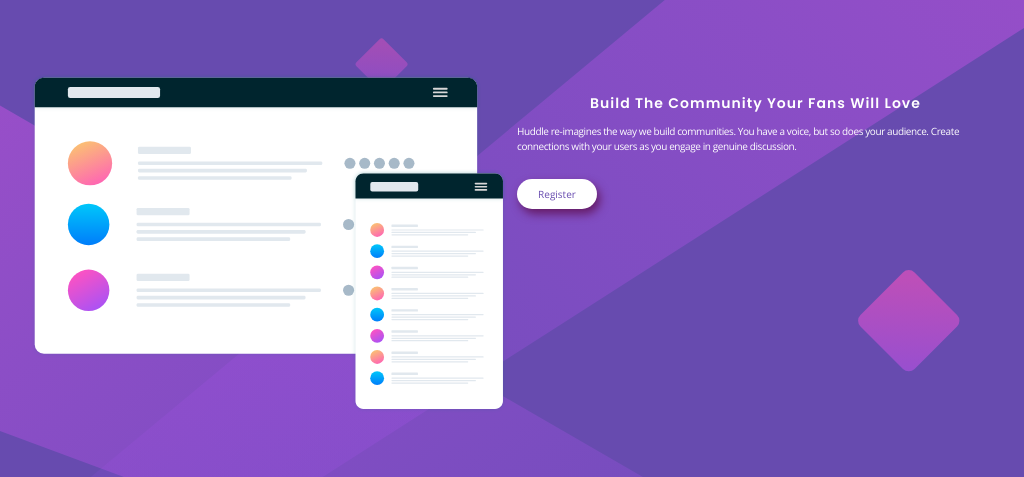
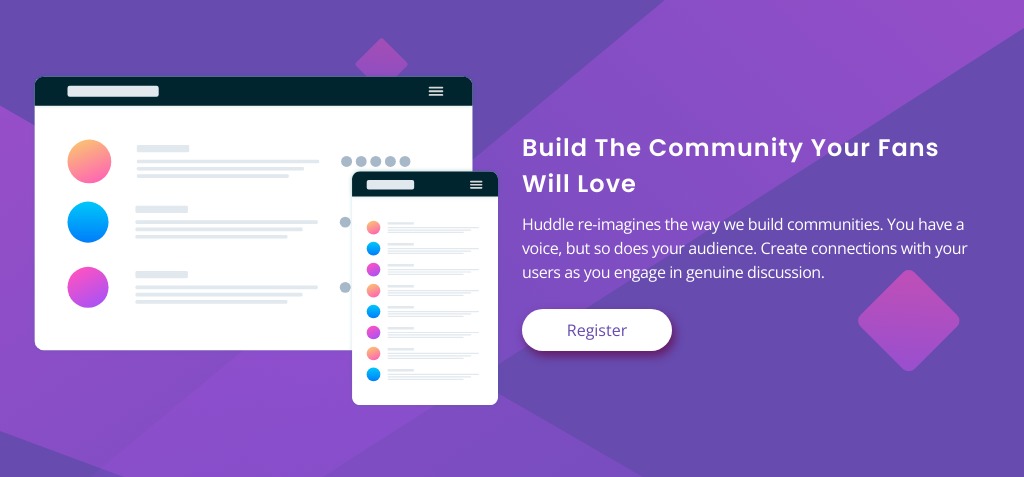
Before and after one commit to michel-moreira/huddle-landing-page, a plain HTML site: page index.html in a window 1024 px wide. Shown: the part 173-650 px from the top of the page. Drawn offline with nearby package versions, Linux system fonts and the light colour scheme.

Commit message:
minor changes

```diff
--- a/src/styles/responsive.css
+++ b/src/styles/responsive.css
@@ -68,8 +68,8 @@
   }
 
   .product-presentation .info .btn-register {
-    font-size: 1rem;
-    width: 200px;
+    font-size: 1.4rem;
+    width: 20rem;
   }
 
   /* =========================== */
@@ -99,7 +99,7 @@
 
 @media (min-width: 769px) and (max-width: 1024px) {
   body {
-    background: url(../images/bg-mobile.svg) top center no-repeat var(--violet);
+    background: url(../images/bg-mobile.svg) center top no-repeat var(--violet);
     background-size: cover;
     padding: 0 3rem;
   }
@@ -133,7 +133,8 @@
   .product-presentation {
     display: grid;
     grid-template-columns: repeat(2, 1fr);
-    gap: 1rem;
+    place-items: center;
+    gap: 2rem;
   }
 
   .product-presentation .image-card {
@@ -142,31 +143,28 @@
   }
 
   .product-presentation .info {
-    display: flex;
-    align-items: center;
-    flex-direction: column;
     width: 100%;
-    margin: 2rem 0 0;
+    margin: 0;
     padding: 0;
   }
 
   .product-presentation .info .heading {
-    font: 600 1.4rem/1.5 var(--heading);
+    font: 600 2.4rem/1.5 var(--heading);
     margin: 0 0 1rem;
     letter-spacing: 1px;
   }
 
   .product-presentation .info p {
-    font: 400 1rem/1.5 var(--body);
+    font: 400 1.6rem/1.5 var(--body);
     margin: 0 0 2.5rem;
     padding: 0;
   }
 
   .product-presentation .info .btn-register {
-    font-size: 1rem;
+    font-size: 1.6rem;
     align-self: flex-start;
-    padding: .8rem;
-    width: 8rem;
+    padding: 1rem;
+    width: 15rem;
     display: flex;
     align-items: center;
     justify-content: center;
@@ -191,6 +189,6 @@
   }
 
   .c-footer .social-media a i {
-    font-size: 1rem;
+    font-size: 1.6rem;
   }
 }
--- a/src/styles/style.css
+++ b/src/styles/style.css
@@ -1,25 +1,21 @@
-html,
 body {
   display: flex;
   align-items: center;
   justify-content: center;
   flex-direction: column;
-}
-
-body {
   background: var(--violet) url(../images/bg-desktop.svg) center center
     no-repeat;
   background-size: cover;
   max-width: 1440px;
   padding: 0 2rem;
-  margin: 0;
   min-height: 100vh;
+  margin: 0 auto;
 }
 
 /* =================== */
 
 .header {
-  margin: 2rem 0 2.6rem 0;
+  margin: 2rem 0 6rem 0;
   padding: 0 2rem 0 2rem;
   width: 100%;
   display: flex;
@@ -47,7 +43,7 @@ main {
 .product-presentation {
   display: grid;
   grid: "image content" / 740px 1fr;
-  gap: 1.5rem;
+  gap: 2rem;
 }
 
 .product-presentation .image-card {
@@ -61,22 +57,22 @@ main {
 }
 
 .product-presentation .info .heading {
-  font: 600 2.4rem/4rem var(--heading);
-  margin: 0 5rem 0.8rem 0;
+  font: 600 4rem/1.5 var(--heading);
+  margin: 2rem 5rem 2rem 0;
 }
 
 .product-presentation .info p {
-  font: 400 1.2rem/1.5 var(--body);
-  margin: 0 2rem 2rem 0;
+  font: 400 1.9rem/1.5 var(--body);
+  margin: 0 4rem 4rem 0;
   letter-spacing: -0.4px;
 }
 
 .product-presentation .info .btn-register {
-  font: 400 1.2rem var(--body);
+  font: 400 1.8rem var(--body);
   background-color: #fff;
   color: var(--violet);
-  border-radius: 2.5rem;
-  padding: 1rem 4rem;
+  border-radius: 3rem;
+  padding: 2rem 6.5rem;
   transition: 0.3s ease-in-out;
   box-shadow: 3px 5px 10px hsl(300, 58%, 25%);
 }
@@ -114,7 +110,7 @@ main {
   border-radius: 50%;
   padding: 6px;
   gap: 2px;
-  font-size: 1.4rem;
+  font-size: 2.4rem;
   transition: 0.4s ease-in-out;
 }
 
```
